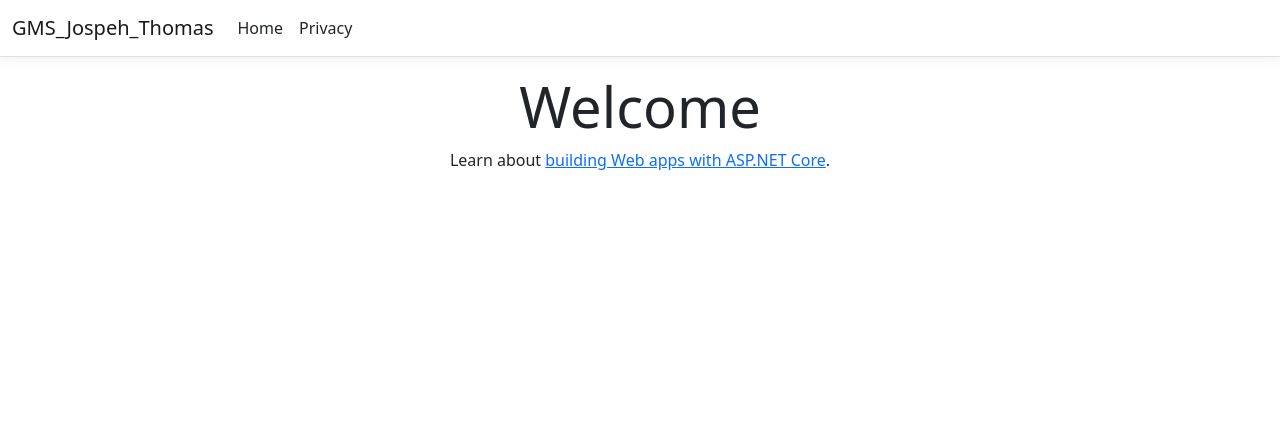
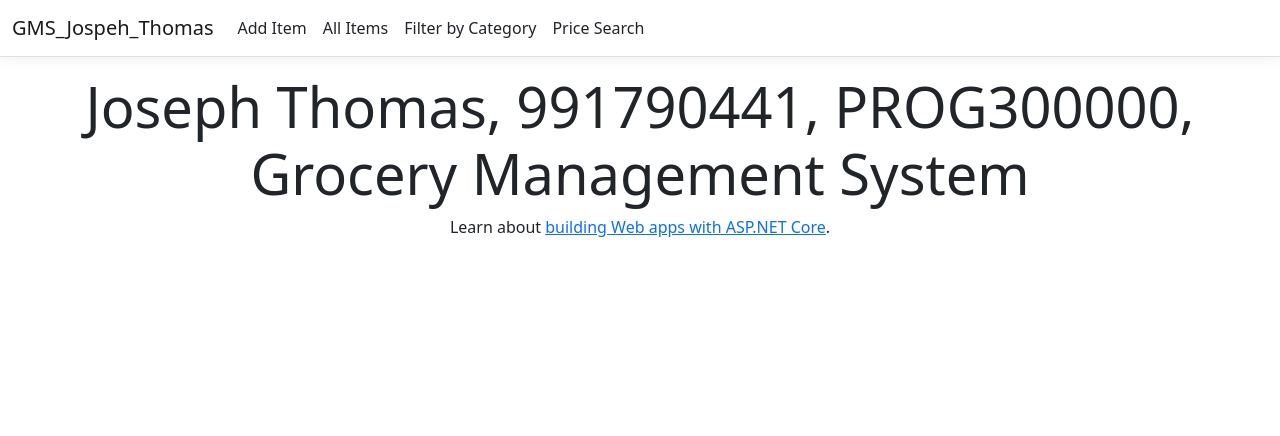
Before and after one commit to dragosaber/PROG30000-Assignment-2-Data-Persistence-with-EF-Core, an ASP.NET Core app: page / in a window 1280 px wide. Shown: the top 436 px of the page. Run offline with ASP.NET Core 8, Linux system fonts and the light colour scheme; style sheets or scripts are compiled from the project's sources.

Commit message:
Part B R7: Added Project info and links to the other 4 pages

```diff
--- a/GMS_Jospeh_Thomas/Views/Home/Index.cshtml
+++ b/GMS_Jospeh_Thomas/Views/Home/Index.cshtml
@@ -3,6 +3,6 @@
 }
 
 <div class="text-center">
-    <h1 class="display-4">Welcome</h1>
+    <h1 class="display-4">Joseph Thomas, 991790441, PROG300000, Grocery Management System</h1>
     <p>Learn about <a href="https://learn.microsoft.com/aspnet/core">building Web apps with ASP.NET Core</a>.</p>
 </div>
--- a/GMS_Jospeh_Thomas/Views/Shared/_Layout.cshtml
+++ b/GMS_Jospeh_Thomas/Views/Shared/_Layout.cshtml
@@ -20,11 +20,18 @@
                 <div class="navbar-collapse collapse d-sm-inline-flex justify-content-between">
                     <ul class="navbar-nav flex-grow-1">
                         <li class="nav-item">
-                            <a class="nav-link text-dark" asp-area="" asp-controller="Home" asp-action="Index">Home</a>
+                            <a class="nav-link text-dark" asp-controller="Items" asp-action="Create">Add Item</a>
                         </li>
                         <li class="nav-item">
-                            <a class="nav-link text-dark" asp-area="" asp-controller="Home" asp-action="Privacy">Privacy</a>
+                            <a class="nav-link text-dark" asp-controller="Items" asp-action="Index">All Items</a>
                         </li>
+                        <li class="nav-item">
+                            <a class="nav-link text-dark" asp-controller="Items" asp-action="Filter">Filter by Category</a>
+                        </li>
+                        <li class="nav-item">
+                            <a class="nav-link text-dark" asp-controller="Items" asp-action="PriceSearch">Price Search</a>
+                        </li>
+
                     </ul>
                 </div>
             </div>
```
